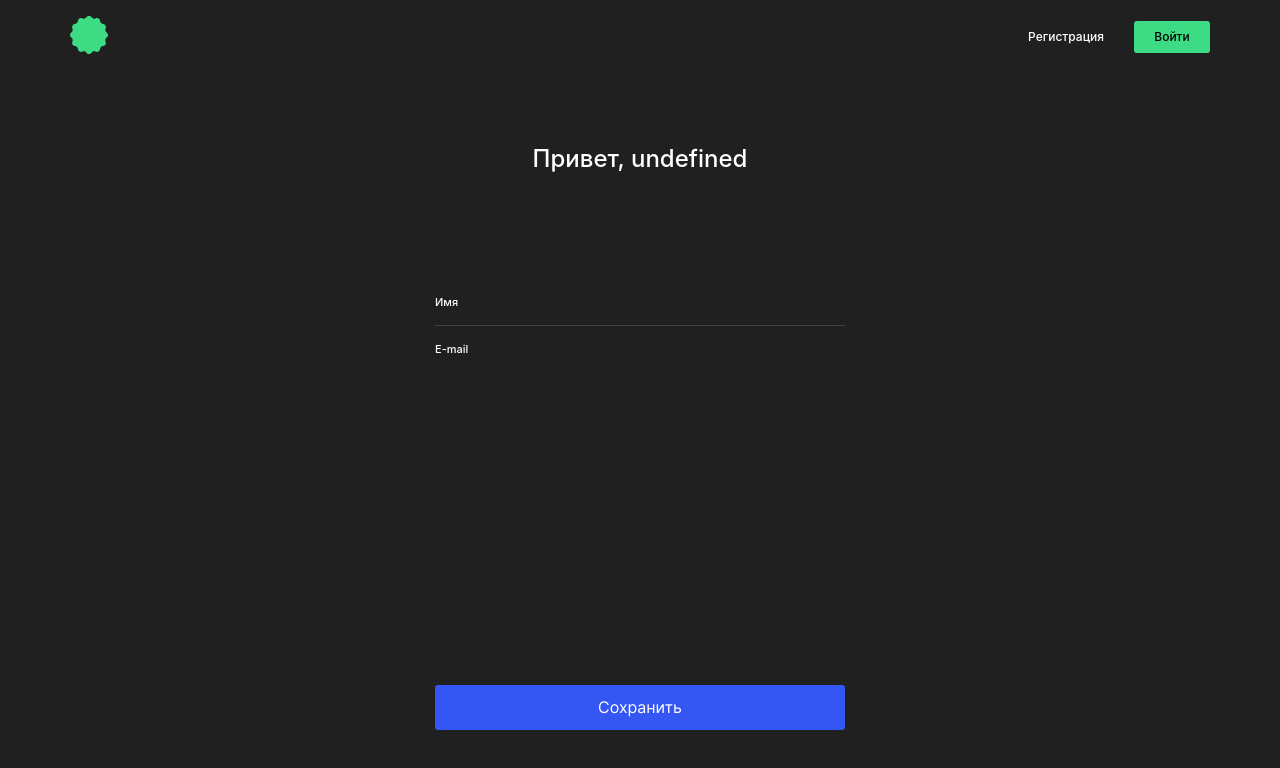
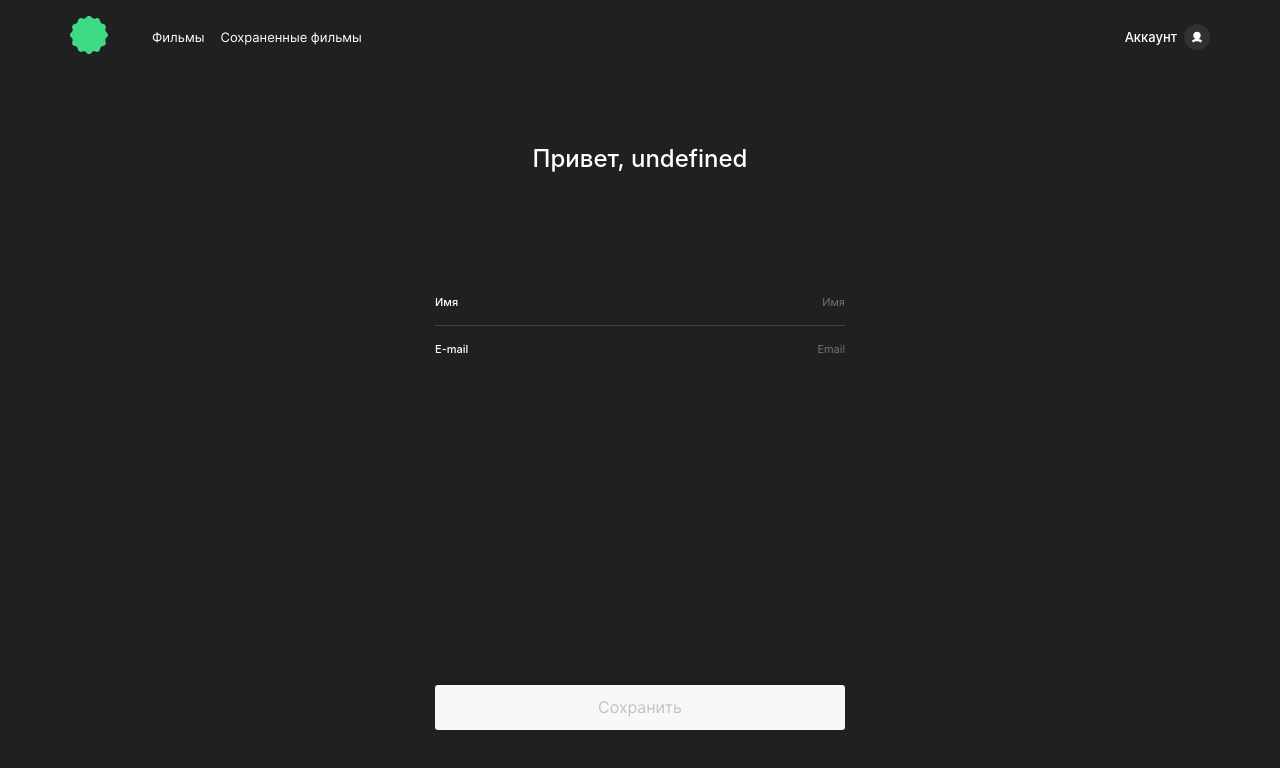
Before and after one commit to WillFrame/movies-explorer-frontend, a React app: page /profile in a window 1280 px wide. Both pictures are taken after a click on the button "Редактировать". Built offline with nearby package versions, Linux system fonts and the light colour scheme; a web font is replaced by a local one.

Commit message:
Add files via upload

```diff
--- a/src/components/App/App.js
+++ b/src/components/App/App.js
@@ -16,7 +16,6 @@ import './App.css';
 function App() {
     const [currentUser, setCurrentUser] = useState({});
     const [isLoggedIn, setIsLoggedIn] = useState(false);
-    const [isProfileError, setIsProfileError] = useState(false);
     const [error, setError] = useState('');
     const [isProfileEdit, setIsProfileEdit] = useState(false);
     const [movies, setMovies] = useState([]);
@@ -84,19 +83,25 @@ function App() {
             .then(() => {
                 setCurrentUser({ name, email });
                 setIsProfileEdit(false);
-                setIsProfileError(false);
+                setError('');
             })
             .catch((err) => {
-                setIsProfileError(true);
+                setError('Что-то пошло не так');
                 console.log(err)
             })
             .finally(() => setIsLoading(false))
     };
 
     function handleSignOut() {
-        localStorage.removeItem('jwt');
+        localStorage.clear();
         setIsLoggedIn(false);
         setCurrentUser({});
+        setMovies([]);
+        setSavedMovies([]);
+        setFilteredMovies([]);
+        setSearch({ key: '', short: false });
+        setSearched({ key: '', short: false });
+        setSearchedMovies([]);
         navigate('/');
     }
 
@@ -250,13 +255,14 @@ function App() {
 
                 <Route path="/profile" element={
                     <Profile
-                        isLoggedIn={isLoggedIn}
                         isEdit={isProfileEdit}
-                        isError={isProfileError}
+                        setIsProfileEdit={setIsProfileEdit}
                         onUpdateUser={handleUpdateUser}
                         onEdit={handleEditProfile}
                         onSignOut={handleSignOut}
                         isLoading={isLoading}
+                        setError={setError}
+                        error={error}
                     />
                 } />
 
--- a/src/components/Profile/Profile.css
+++ b/src/components/Profile/Profile.css
@@ -22,7 +22,7 @@
 }
 
 .profile__info-container:last-of-type {
-    margin: 0 auto;
+    margin: 0 auto auto;
     padding: 0;
     border: none;
 }
@@ -57,6 +57,7 @@
     font-size: 11px;
     line-height: 13px;
     color: #FF004C;
+    max-width: 300px;
 }
 
 .profile__span_disabled {
--- a/src/components/Profile/Profile.js
+++ b/src/components/Profile/Profile.js
@@ -1,66 +1,93 @@
-import React, { useContext, useEffect, useState } from "react";
+import React, { useContext, useEffect } from "react";
 import CurrentUserContext from "../../context/CurrentUserContext";
+import { useFormWithValidation } from "../../utils/useFormWithValidation";
 import Header from "../Header/Header";
 import Preloader from "../Preloader/Preloader";
 
-function Profile({ isLoggedIn, isError, isEdit, onUpdateUser, onEdit, onSignOut, isLoading }) {
-    const currentUser = useContext(CurrentUserContext);
-    const [name, setName] = useState('');
-    const [email, setEmail] = useState('');
-
-    function handleNameChange(e) {
-        setName(e.target.value)
-    }
-
-    function handleEmailChange(e) {
-        setEmail(e.target.value)
-    }
+function Profile({ isEdit, onUpdateUser, onEdit, onSignOut, isLoading, error, setError, setIsProfileEdit }) {
+    const name = useContext(CurrentUserContext).name;
+    const email = useContext(CurrentUserContext).email;
+    const { values, handleChange, errors, isValid, setValues } = useFormWithValidation();
 
     function handleSubmit(e) {
         e.preventDefault();
-        onUpdateUser(name, email);
+        onUpdateUser(values.name, values.email);
+    };
+
+    function errorHandler() {
+        for (const key in errors) {
+            if (errors[key]) {
+                return errors[key]
+            };
+        }
     };
 
     useEffect(() => {
-        setEmail('');
-        setName('')
-    }, [isEdit]);
+        setValues({ name, email });
+    }, [name, email]);
+
+    useEffect(() => {
+        setError('');
+    }, [values]);
+
+    useEffect(() => {
+        setIsProfileEdit(false)
+    }, []);
 
     return (
         <>
-            <Header theme="header_theme_dark" isLoggedIn={isLoggedIn} />
+            <Header theme="header_theme_dark" isLoggedIn={true} />
             <section className="profile">
                 {isLoading
                     ? <Preloader />
                     : <>
-                        <h1 className="profile__greeting">{`Привет, ` + currentUser.name}</h1>
+                        <h1 className="profile__greeting">{`Привет, ` + name}</h1>
                         <form className="profile__form" onSubmit={handleSubmit}>
                             <div className="profile__info-container">
                                 <p className="profile__info-title">Имя</p>
                                 { isEdit
-                                    ? <input className="profile__info-text" value={name} onChange={handleNameChange} maxLength='20' minLength='2' required />
-                                    : <p className="profile__info-text">{currentUser.name}</p>
+                                    ? <input
+                                        className="profile__info-text"
+                                        value={values.name || ''}
+                                        onChange={handleChange}
+                                        maxLength='20'
+                                        minLength='2'
+                                        required
+                                        name="name"
+                                        type='text'
+                                        placeholder="Имя"
+                                    />
+                                    : <p className="profile__info-text">{name}</p>
                                 }
                             </div>
                             <div className="profile__info-container">
                                 <p className="profile__info-title">E-mail</p>
                                 { isEdit
-                                    ? <input className="profile__info-text" value={email} onChange={handleEmailChange} maxLength='20' minLength='2' required />
-                                    : <p className="profile__info-text">{currentUser.email}</p>
+                                    ? <input
+                                        className="profile__info-text"
+                                        value={values.email || ''}
+                                        onChange={handleChange}
+                                        maxLength='20'
+                                        minLength='2'
+                                        required
+                                        name="email"
+                                        type='email'
+                                        placeholder="Email"
+                                    />
+                                    : <p className="profile__info-text">{email}</p>
                                 }
                             </div>
                             { isEdit
                                 ? <>
-                                    { isError
-                                        ? <>
-                                            <span className='profile__span'>При обновлении профиля произошла ошибка.</span>
-                                            <button className='profile__save-button profile__save-button_disabled' disabled type="submit">Сохранить</button>
-                                        </>
-                                        : <>
-                                            <span className='profile__span profile__span_disabled'>При обновлении профиля произошла ошибка.</span>
-                                            <button className='profile__save-button' type="submit">Сохранить</button>
-                                        </>
-                                    }
+                                    { Object.values(errors).length > 0 && (<span className="profile__span">{errorHandler()}</span>) }
+                                    { error && (<span className={`profile__span ${error ? '' : 'profile__span_disabled'}`}>{error}</span>) }
+                                    <button
+                                        className={`profile__save-button ${(error || !isValid || (name === values.name && email === values.email)) ? 'profile__save-button_disabled' : ''}`}
+                                        type="submit"
+                                        disabled={!isValid || error || (name === values.name && email === values.email)}
+                                    >
+                                        Сохранить
+                                    </button>
                                 </>
                                 : <>
                                     <button className="profile__edit-button" onClick={onEdit} type="button">Редактировать</button>
```
